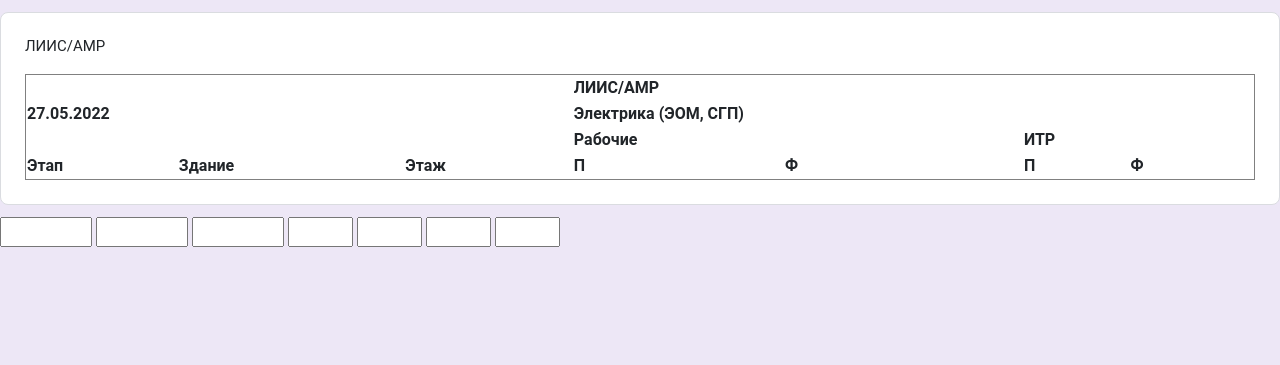
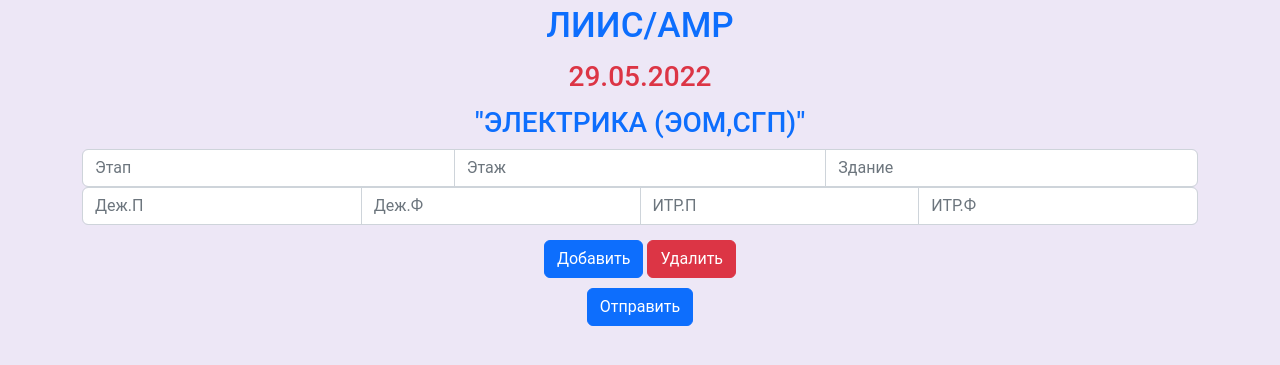
Before and after one commit to ZhuraTown/Telegram_bot_aiogram, a Flask app: page / in a window 1280 px wide. Shown: the top 365 px of the page. Run offline with Flask 2, Linux system fonts and the light colour scheme; lists and menus that the app fills with data are empty.

Commit message:
ADD js script add form

```diff
--- /dev/null
+++ b/flask_server/static/js/button.js
@@ -0,0 +1,34 @@
+
+function add_str() {
+    const element = document.getElementById("form");
+    var element_2 = document.createElement('div')
+    var id_form = document.getElementById('form')
+
+    element_2.innerHTML = '<div class="form-group">\n' +
+        '                    <div class="input-group">\n' +
+        '                        <input type="text" class="form-control" placeholder="Этап">\n' +
+        '                        <input type="text" class="form-control" placeholder="Этаж">\n' +
+        '                        <input type="text" class="form-control" placeholder="Здание">\n' +
+        '                    </div>\n' +
+        '                    <div class="input-group">\n' +
+        '                        <input type="number" class="form-control" placeholder="Деж.П">\n' +
+        '                        <input type="number" class="form-control" placeholder="Деж.Ф">\n' +
+        '                        <input type="number" class="form-control" placeholder="ИТР.П">\n' +
+        '                        <input type="number" class="form-control" placeholder="ИТР.Ф">\n' +
+        '                    </div>\n' +
+        '                            <div class="line-separator"></div>' +
+        '                </div>'
+
+    element.append(element_2)
+}
+
+let base = document.getElementById('form')
+let but_del = document.getElementById('clear')
+
+but_del.addEventListener('click', ClearFunction)
+
+function ClearFunction() {
+    if (base.lastChild.id === '') {
+        base.removeChild(base.lastChild)
+    }
+}
--- a/flask_server/static/style.css
+++ b/flask_server/static/style.css
@@ -1,46 +1,4 @@
 
-
-html {
-  box-sizing: border-box;
-}
-
-#header {
-    margin-top: 12px;
-    background-color: #fff;
-    border: 1px solid #dadce0;
-    border-radius: 8px;
-    margin-bottom: 12px;
-    padding: 24px;
-    padding-top: 22px;
-    position: relative;
-}
-
-#header p {
-    font-size: 15px;
-    align-content: center;
-}
-
-table {
-    width: 100%;
-    border-spacing: 2px;
-    border-collapse: collapse;
-}
-table th {
-    alignt: center;
-}
-.main_body {
-    display: -webkit-box;
-    display: -webkit-flex;
-    display: flex;
-    -webkit-flex-direction: column;
-    flex-direction: column;
-}
-
-
-user agent stylesheet
-div {
-    display: block;
-}
 
 body {
     background-color: #ede7f6;
@@ -48,8 +6,47 @@ body {
     margin: 0;
 }
 
-*,
-*:before,
-*:after {
-  box-sizing: inherit;
+div.line-separator {
+    height: 10px;
 }
+
+div.del-line {
+    margin: 5px;
+    text-align: right;
+}
+
+div.buttons {
+    margin: 5px;
+    text-align: center;
+}
+
+div.send-form {
+    margin: 10px;
+    text-align: center;
+}
+
+
+
+input.btn-del-str {
+    color: #66625b;
+    margin: 5px;
+    background: #FFFFFF;
+    text-decoration: none;
+    padding: .05em .5em;
+    border-radius: 6px;
+    border: 0;
+    height: 35px;
+    transition: color .15s ease-in-out,background-color .15s ease-in-out,border-color .15s ease-in-out,box-shadow .15s ease-in-out;
+
+}
+
+input.btn-del-str:hover {
+    background: #dbd9d5;
+    color: #66625b;
+}
+
+input.btn-del-str:active {
+     background: #dbd9d5;
+     color: #66625b;
+     border: 1px #66625b solid;
+}
--- a/flask_server/templates/main.html
+++ b/flask_server/templates/main.html
@@ -4,60 +4,50 @@
     <meta charset="utf-8">
     <meta name="viewport" content="width=device-width, initial-scale=1">
     <link href="https://cdn.jsdelivr.net/npm/bootstrap@5.2.0-beta1/dist/css/bootstrap.min.css" rel="stylesheet" integrity="sha384-0evHe/X+R7YkIZDRvuzKMRqM+OrBnVFBL6DOitfPri4tjfHxaWutUpFmBp4vmVor" crossorigin="anonymous">
-<!--    <link rel="stylesheet" href="{{ url_for('static', filename='style.css') }}">-->
     <link rel="stylesheet" href="../static/style.css">
-    <title>Bootstrap demo</title>
+    <title>Табель времени</title>
   </head>
   <body>
-  <div class="main_body">
-    <div class="first_1">
-      <div id="header">
-        <p>ЛИИС/АМР</p>
-        <table border="1", cellpadding="1">
-          <tr>
-            <th colspan="3", rowspan="3"> 27.05.2022</th>
-            <th colspan="4">ЛИИС/АМР</th>
-          </tr>
-          <tr>
-            <th colspan="4"> Электрика (ЭОМ, СГП) </th>
-          </tr>
-          <tr>
-            <th colspan="2"> Рабочие</th>
-            <th colspan="2"> ИТР</th>
-          </tr>
-          <tr>
-            <th>Этап</th>
-            <th>Здание</th>
-            <th>Этаж</th>
-            <th>П</th>
-            <th>Ф</th>
-            <th>П</th>
-            <th>Ф</th>
-          </tr>
+    <div class="container">
+        <div class="navbar-header">
+            <h1 class="text-center  text-uppercase text-primary">
+                <small> ЛИИС/АМР</small>
+            </h1>
 
-        </table>
-      </div>
-      <div class="title_table">
-      </div>
+            <h2 class="text-center  text-uppercase text-danger">
+                <small> 29.05.2022</small>
+            </h2>
+            <h2 class="text-center  text-uppercase text-primary">
+                <small> "Электрика (ЭОМ,СГП)"</small>
+            </h2>
+        <form role="form" id="form">
+            <div class="form-group" id="first">
+                <div class="input-group">
+                    <input type="text" class="form-control" placeholder="Этап">
+                    <input type="text" class="form-control" placeholder="Этаж">
+                    <input type="text" class="form-control" placeholder="Здание">
+                </div>
+                <div class="input-group">
+                    <input type="number" class="form-control" placeholder="Деж.П">
+                    <input type="number" class="form-control" placeholder="Деж.Ф">
+                    <input type="number" class="form-control" placeholder="ИТР.П">
+                    <input type="number" class="form-control" placeholder="ИТР.Ф">
+                </div>
+                <div class="line-separator"></div>
+            </div>
+        </form>
+            <div class="buttons">
+                <input type="button" value="Добавить" class="btn btn-primary" id="btn-add-str" onclick="add_str();">
+                <input type="button" value="Удалить" class="btn btn-danger" id="clear">
+            </div>
+            <div>
+                <div class="send-form">
+                <input type="button" value="Отправить" class="btn btn-primary">
+                </div>
+            </div>
+        </div>
     </div>
-      <form>
-        <div id="string">
-          <label for="stage"></label><input type="text" id="stage", size="5">
-          <label for="build"></label><input type="text" id="build", size="5">
-          <label for="level"></label><input type="text" id="level", size="5">
-          <label for="work_p"></label><input type="text" id="work_p", size="2">
-          <label for="work_f"></label><input type="text" id="work_f", size="2">
-          <label for="itr_p"></label><input type="text" id="itr_p", size="2">
-          <label for="itr_f"></label><input type="text" id="itr_f", size="2">
-        </div>
-<!--        <label for="lastname">Last Name</label>-->
-<!--        <input type="text" id="lastname">-->
-<!--        <label for="lastname">Last Name</label>-->
-<!--        <label>Last Name<input type="text" name="lastname"></label>-->
-<!--      </form>-->
-    </div>
-
-  </div>
   <script src="https://cdn.jsdelivr.net/npm/bootstrap@5.2.0-beta1/dist/js/bootstrap.bundle.min.js" integrity="sha384-pprn3073KE6tl6bjs2QrFaJGz5/SUsLqktiwsUTF55Jfv3qYSDhgCecCxMW52nD2" crossorigin="anonymous"></script>
+  <script src="../static/js/button.js"></script>
   </body>
 </html>
```
Also changed, not shown: flask_server/templates/old.html (added, +23 -0 lines).
